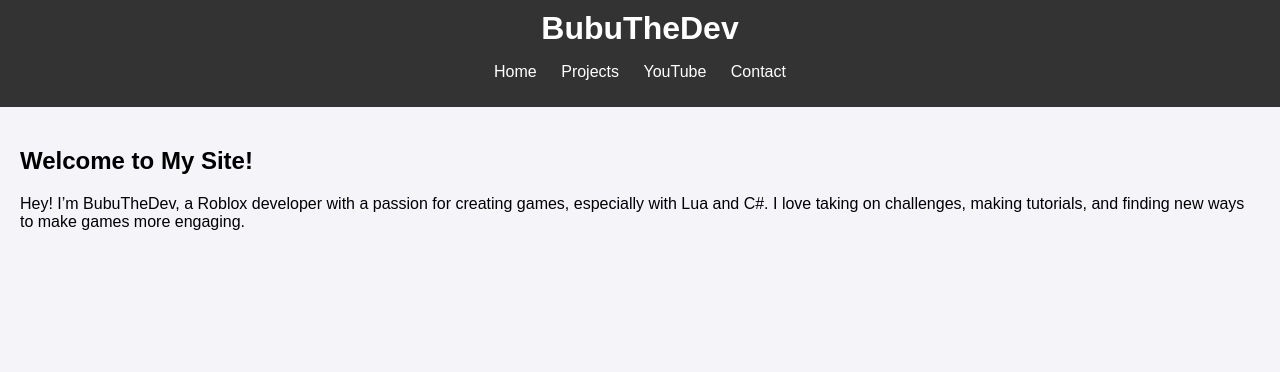
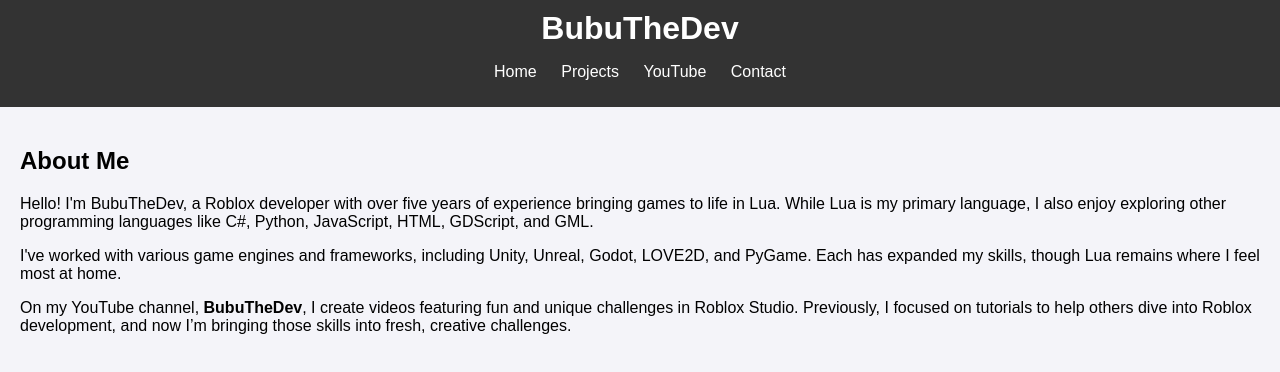
Before and after one commit to bubu07codes/bubuWebsite, a plain HTML site: page index.html in a window 1280 px wide. Drawn offline with Linux system fonts and the light colour scheme.

Commit message:
Update index.html

```diff
--- a/index.html
+++ b/index.html
@@ -20,15 +20,16 @@
     </header>
 
     <section id="home" class="tab-content">
-        <h2>Welcome to My Site!</h2>
-        <p>Hey! I’m BubuTheDev, a Roblox developer with a passion for creating games, especially with Lua and C#. I love taking on challenges, making tutorials, and finding new ways to make games more engaging.</p>
+        <h2>About Me</h2>
+        <p>Hello! I'm BubuTheDev, a Roblox developer with over five years of experience bringing games to life in Lua. While Lua is my primary language, I also enjoy exploring other programming languages like C#, Python, JavaScript, HTML, GDScript, and GML.</p>
+        <p>I've worked with various game engines and frameworks, including Unity, Unreal, Godot, LOVE2D, and PyGame. Each has expanded my skills, though Lua remains where I feel most at home.</p>
+        <p>On my YouTube channel, <strong>BubuTheDev</strong>, I create videos featuring fun and unique challenges in Roblox Studio. Previously, I focused on tutorials to help others dive into Roblox development, and now I’m bringing those skills into fresh, creative challenges.</p>
     </section>
 
     <section id="projects" class="tab-content" style="display: none;">
         <h2>My Projects</h2>
         <ul>
-            <li>Roblox FPS Game - developing a local GUI for viewport weapons</li>
-            <li>2D Roblox Game - working on grass and cave biomes</li>
+            <li>Roblox FPS system</li>
             <li>3D Renderer - creating from scratch without using engines or tools like OpenGL</li>
         </ul>
     </section>
```
